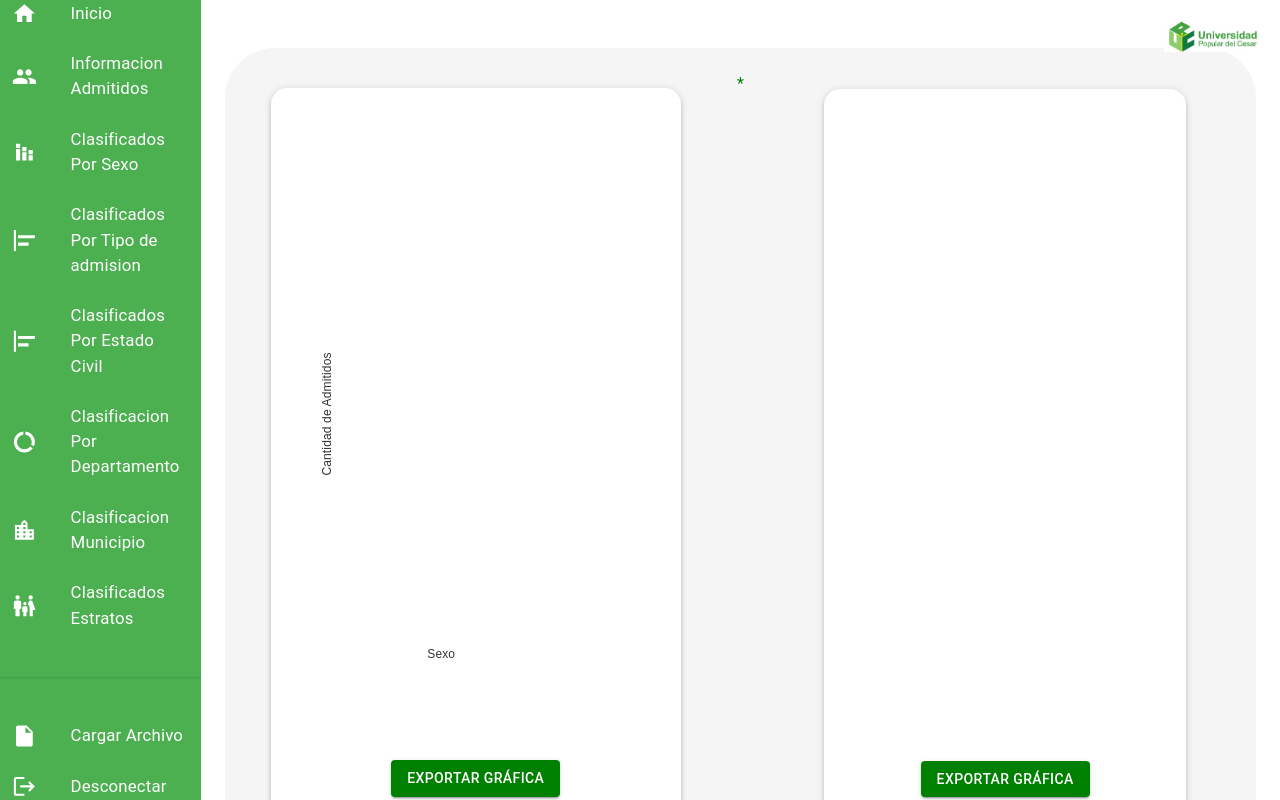
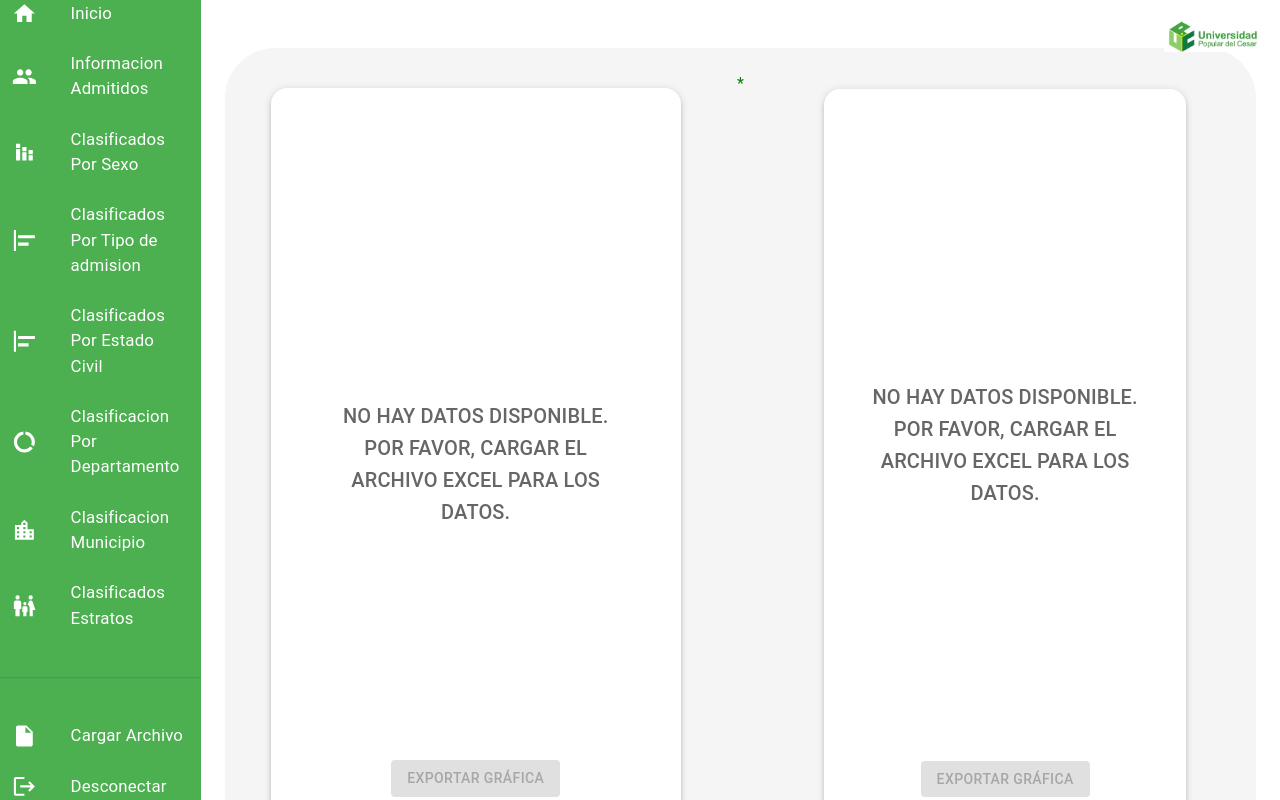
Before and after one commit to shadow-shield/Dashboard-Admin, a React (Vite) app: page / in a window 1280 px wide. Built offline with nearby package versions, Linux system fonts and the light colour scheme.

Commit message:
diseño final front

```diff
--- a/src/components/GraficaAdmitidosPorTipo.jsx
+++ b/src/components/GraficaAdmitidosPorTipo.jsx
@@ -1,22 +1,19 @@
-// GraficosAdmitidos.js
 import { useState, useEffect, useRef } from "react";
 import { ResponsiveBar } from "@nivo/bar";
-import { Card, CardContent, Button } from '@mui/material';
+import { Card, CardContent, Button, Typography, Box } from "@mui/material";
 import html2canvas from "html2canvas";
 import jsPDF from "jspdf";
-import 'jspdf-autotable';
+import "jspdf-autotable";
 
 const GraficaAdmitidos = () => {
   const [chartData, setChartData] = useState([]);
   const chartRef = useRef(null);
 
   useEffect(() => {
-
     const savedData = localStorage.getItem("datosEstudiantes");
 
     if (savedData) {
       const datosEstudiantes = JSON.parse(savedData);
-
 
       const tipoAdmisionCounts = datosEstudiantes.reduce((acc, estudiante) => {
         const tipoAdmision = estudiante.CIRC_DESCRIPCION;
@@ -37,7 +34,7 @@ const GraficaAdmitidos = () => {
 
   const handleExportPDF = () => {
     const input = chartRef.current;
-    const pdf = new jsPDF('landscape');
+    const pdf = new jsPDF("landscape");
 
     html2canvas(input).then((canvas) => {
       const imgData = canvas.toDataURL("image/png");
@@ -47,27 +44,26 @@ const GraficaAdmitidos = () => {
       pdf.addImage(imgData, "PNG", 10, 10, imgWidth, imgHeight);
       pdf.addPage();
 
-      const tableData = chartData.map(item => [item.tipoAdmision, item.cantidad]);
-      const columns = ['Tipo de Admisión', 'Cantidad'];
+      const tableData = chartData.map((item) => [item.tipoAdmision, item.cantidad]);
+      const columns = ["Tipo de Admisión", "Cantidad"];
 
       pdf.autoTable({
         head: [columns],
         body: tableData,
         startY: 10,
-        theme: 'grid',
+        theme: "grid",
         headStyles: {
           fillColor: "green",
           textColor: [255, 255, 255],
         },
       });
 
-
       pdf.save("Reporte_Clasificados_PorTipos.pdf");
     });
   };
 
   return (
-    <Card elevation={3} sx={{ margin:"40px 40px 30px", borderRadius: 4, marginTop:'15px',marginBottom:'85px'}}>
+    <Card elevation={3} sx={{ margin: "40px 40px 30px", borderRadius: 4, marginTop: "15px", marginBottom: "85px" }}>
       <CardContent>
         <div
           ref={chartRef}
@@ -76,8 +72,26 @@ const GraficaAdmitidos = () => {
             background: "white",
             padding: "20px",
             borderRadius: "10px",
+            position: "relative",
           }}
         >
+          {chartData.length === 0 ? (
+             <Box
+             sx={{
+               height: "600px",
+               background: "white",
+               padding: "40px",
+               borderRadius: "10px",
+               display: "flex",
+               alignItems: "center",
+               justifyContent: "center",
+             }}
+           >
+             <Typography variant="h6" color="textSecondary">
+               NO HAY DATOS DISPONIBLE. POR FAVOR, CARGAR EL ARCHIVO EXCEL PARA LOS DATOS.
+             </Typography>
+           </Box>
+          ) : (
             <ResponsiveBar
               data={chartData}
               keys={["cantidad"]}
@@ -129,13 +143,15 @@ const GraficaAdmitidos = () => {
               motionStiffness={90}
               motionDamping={15}
             />
+          )}
         </div>
-        <div style={{ display: 'flex', justifyContent: 'center', marginTop: '20px' }}>
+        <div style={{ display: "flex", justifyContent: "center", marginTop: "20px" }}>
           <Button
             variant="contained"
             color="success"
             onClick={handleExportPDF}
-            sx={{ mt: 2, backgroundColor: 'green' }}
+            sx={{ mt: 2, backgroundColor: "green" }}
+            disabled={chartData.length === 0}
           >
             Exportar Gráfica
           </Button>
--- a/src/components/GraficaEstadoC.jsx
+++ b/src/components/GraficaEstadoC.jsx
@@ -1,6 +1,6 @@
 import { useState, useEffect, useRef } from "react";
 import { ResponsiveBar } from "@nivo/bar";
-import { Card, CardContent, Box, Button } from "@mui/material";
+import { Card, CardContent, Box, Button, Typography } from "@mui/material";
 import jsPDF from "jspdf";
 import html2canvas from "html2canvas";
 import "jspdf-autotable";
@@ -23,7 +23,7 @@ const GraficaEstadoC = () => {
 
       const formattedData = Object.entries(estadoCounts).map(
         ([estadoC, cantidad]) => ({
-          Sexo: estadoC,
+          EstadoCivil: estadoC,
           Cantidad: cantidad,
         })
       );
@@ -43,8 +43,8 @@ const GraficaEstadoC = () => {
       pdf.addImage(imgData, "PNG", 0, 0, imgWidth, imgHeight);
       pdf.addPage();
 
-      const tableData = chartData.map((item) => [item.Sexo, item.Cantidad]);
-      const columns = ["Sexo", "Cantidad"];
+      const tableData = chartData.map((item) => [item.EstadoCivil, item.Cantidad]);
+      const columns = ["Estado Civil", "Cantidad"];
 
       pdf.autoTable({
         head: [columns],
@@ -72,21 +72,45 @@ const GraficaEstadoC = () => {
               background: "white",
               padding: "20px",
               borderRadius: "10px",
+              position: "relative",
             }}
           >
+            {chartData.length === 0 ? (
+              <Box
+              sx={{
+                height: "600px",
+                background: "white",
+                padding: "20px",
+                borderRadius: "10px",
+                display: "flex",
+                alignItems: "center",
+                justifyContent: "center",
+              }}
+            >
+              <Typography variant="h6" color="textSecondary">
+                NO HAY DATOS DISPONIBLE. POR FAVOR, CARGAR EL ARCHIVO EXCEL PARA LOS DATOS.
+              </Typography>
+            </Box>
+            ) : (
               <div style={{ height: "500px" }}>
                 <ResponsiveBar
                   data={chartData}
                   keys={["Cantidad"]}
-                indexBy="Sexo"
+                  indexBy="EstadoCivil"
                   layout="vertical"
                   margin={{ top: 50, right: 130, bottom: 50, left: 60 }}
                   padding={0.7}
                   valueScale={{ type: "linear" }}
                   indexScale={{ type: "band", round: true }}
-                colors={({ data }) =>
-                  data.Sexo === "F" ? "green" : "green"
-                }
+                  colors={({ data }) => {
+                    const colorMap = {
+                      Soltero: "#4caf50",
+                      Casado: "#ff9800",
+                      Viudo: "#f44336",
+                      Otro: "#2196f3",
+                    };
+                    return colorMap[data.EstadoCivil] || "#9c27b0";
+                  }}
                   borderColor={{ from: "color", modifiers: [["darker", 1.6]] }}
                   axisLeft={{
                     tickSize: 5,
@@ -100,7 +124,7 @@ const GraficaEstadoC = () => {
                     tickSize: 5,
                     tickPadding: 5,
                     tickRotation: 0,
-                  legend: "Sexo",
+                    legend: "Estado Civil",
                     legendPosition: "middle",
                     legendOffset: 40,
                   }}
@@ -111,12 +135,14 @@ const GraficaEstadoC = () => {
                   label={({ value }) => `${value}`}
                 />
               </div>
+            )}
           </div>
           <Button
             variant="contained"
             color="success"
             onClick={generarPDF}
-            sx={{ mt: 2, backgroundColor: 'green' }}
+            sx={{ mt: 2, backgroundColor: "green" }}
+            disabled={chartData.length === 0}
           >
             Exportar Gráfica
           </Button>
--- a/src/components/GraficaEstratos.jsx
+++ b/src/components/GraficaEstratos.jsx
@@ -1,6 +1,6 @@
 import { useState, useEffect, useRef } from "react";
 import { ResponsiveBar } from "@nivo/bar";
-import { Card, CardContent, Box, Button } from "@mui/material";
+import { Card, CardContent, Box, Button, Typography } from "@mui/material";
 import jsPDF from "jspdf";
 import html2canvas from "html2canvas";
 import "jspdf-autotable";
@@ -14,7 +14,6 @@ const GraficaEstratos = () => {
 
     if (savedData) {
       const datosEstudiantes = JSON.parse(savedData);
-
 
       const estratoCounts = datosEstudiantes.reduce((acc, estudiante) => {
         const estrato = estudiante.ESTRATO;
@@ -58,7 +57,7 @@ const GraficaEstratos = () => {
         },
       });
 
-      pdf.save("REPORTE_CLASIFICADO_PORESTRATOpdf");
+      pdf.save("REPORTE_CLASIFICADO_PORESTRATO.pdf");
     });
   };
 
@@ -73,9 +72,14 @@ const GraficaEstratos = () => {
               background: "white",
               padding: "20px",
               borderRadius: "10px",
+              display: "flex",
+              alignItems: "center",
+              justifyContent: "center",
+              position: "relative",
             }}
           >
-            <div style={{ height: "500px" }}>
+            {chartData.length > 0 ? (
+              <div style={{ height: "500px", width: "100%" }}>
                 <ResponsiveBar
                   data={chartData}
                   keys={["Cantidad"]}
@@ -85,7 +89,7 @@ const GraficaEstratos = () => {
                   padding={0.7}
                   valueScale={{ type: "linear" }}
                   indexScale={{ type: "band", round: true }}
-                colors={({ data }) => (data.Estrato ? "#4169E1" : "#4169E1")}
+                  colors="#4169E1"
                   borderColor={{ from: "color", modifiers: [["darker", 1.6]] }}
                   axisLeft={{
                     tickSize: 5,
@@ -110,12 +114,30 @@ const GraficaEstratos = () => {
                   label={({ value }) => `${value}`}
                 />
               </div>
+            ) : (
+              <Box
+            sx={{
+              height: "600px",
+              background: "white",
+              padding: "20px",
+              borderRadius: "10px",
+              display: "flex",
+              alignItems: "center",
+              justifyContent: "center",
+            }}
+          >
+            <Typography variant="h6" color="textSecondary">
+              NO HAY DATOS DISPONIBLE. POR FAVOR, CARGAR EL ARCHIVO EXCEL PARA LOS DATOS.
+            </Typography>
+          </Box>
+            )}
           </div>
           <Button
             variant="contained"
             color="success"
             onClick={generarPDF}
-            sx={{ mt: 2, backgroundColor: 'green' }}
+            sx={{ mt: 2, backgroundColor: "green" }}
+            disabled={chartData.length === 0}
           >
             Exportar Gráfica
           </Button>
--- a/src/components/GraficaMunicipio.jsx
+++ b/src/components/GraficaMunicipio.jsx
@@ -1,6 +1,6 @@
 import { useState, useEffect, useRef } from 'react';
 import { ResponsiveBar } from '@nivo/bar';
-import { Card, CardContent, Box, Button } from '@mui/material';
+import { Card, CardContent, Box, Button, Typography } from '@mui/material';
 import html2canvas from 'html2canvas';
 import jsPDF from 'jspdf';
 import 'jspdf-autotable';
@@ -12,7 +12,7 @@ const GraficoEstudiantesPorMunicipio = () => {
     useEffect(() => {
         const savedData = localStorage.getItem('datosEstudiantes');
 
-        if ( savedData ) {
+        if (savedData) {
             const datosEstudiantes = JSON.parse(savedData);
 
             const estudiantesPorMunicipio = datosEstudiantes.reduce((acc, item) => {
@@ -30,7 +30,6 @@ const GraficoEstudiantesPorMunicipio = () => {
             const totalEstudiantes = datosEstudiantes.length;
 
             const data = Object.entries(estudiantesPorMunicipio).map(([key, value]) => ({
-
                 municipio: key,
                 porcentaje: ((value / totalEstudiantes) * 100).toFixed(2),
             }));
@@ -42,7 +41,7 @@ const GraficoEstudiantesPorMunicipio = () => {
     const generarPDF = () => {
         const pdf = new jsPDF('landscape', 'pt', 'a4');
 
-        html2canvas(chartRef.current).then(canvas => {
+        html2canvas(chartRef.current).then((canvas) => {
             const imgData = canvas.toDataURL('image/png');
             const imgWidth = pdf.internal.pageSize.getWidth();
             const imgHeight = (canvas.height * imgWidth) / canvas.width;
@@ -50,8 +49,7 @@ const GraficoEstudiantesPorMunicipio = () => {
             pdf.addImage(imgData, 'PNG', 10, 10, imgWidth, imgHeight);
             pdf.addPage();
 
-
-            const tableData = chartData.map(item => [item.municipio, item.porcentaje]);
+            const tableData = chartData.map((item) => [item.municipio, item.porcentaje]);
             const columns = ['Municipio', 'Porcentaje (%)'];
 
             pdf.autoTable({
@@ -62,7 +60,7 @@ const GraficoEstudiantesPorMunicipio = () => {
                 headStyles: {
                     fillColor: "green",
                     textColor: [255, 255, 255],
-                }
+                },
             });
 
             pdf.save('REPORTE_CLASIFICADOS_POR_MUNICIPIOS.pdf');
@@ -80,8 +78,26 @@ const GraficoEstudiantesPorMunicipio = () => {
                             background: 'white',
                             padding: '20px',
                             borderRadius: '10px',
+                            position: 'relative',
                         }}
                     >
+                        {chartData.length === 0 ? (
+                             <Box
+                             sx={{
+                               height: "600px",
+                               background: "white",
+                               padding: "20px",
+                               borderRadius: "10px",
+                               display: "flex",
+                               alignItems: "center",
+                               justifyContent: "center",
+                             }}
+                           >
+                             <Typography variant="h6" color="textSecondary">
+                               NO HAY DATOS DISPONIBLE. POR FAVOR, CARGAR EL ARCHIVO EXCEL PARA LOS DATOS.
+                             </Typography>
+                           </Box>
+                        ) : (
                             <div style={{ height: '500px' }}>
                                 <ResponsiveBar
                                     data={chartData}
@@ -110,7 +126,6 @@ const GraficoEstudiantesPorMunicipio = () => {
                                         legendPosition: 'middle',
                                         legendOffset: 70,
                                     }}
-
                                     labelSkipWidth={12}
                                     labelSkipHeight={12}
                                     labelTextColor="white"
@@ -118,12 +133,16 @@ const GraficoEstudiantesPorMunicipio = () => {
                                     label={({ value }) => `${value}%`}
                                 />
                             </div>
+                        )}
                     </div>
 
                     <Button
                         variant="contained"
                         sx={{ mt: 2, backgroundColor: 'green' }}
                         onClick={generarPDF}
+                        aria-label="Botón para exportar el gráfico a PDF"
+                        aria-describedby="exportar-grafico-descripcion"
+                        disabled={chartData.length === 0}
                     >
                         Exportar Gráfica
                     </Button>
--- a/src/components/GraficaSexo.jsx
+++ b/src/components/GraficaSexo.jsx
@@ -1,6 +1,6 @@
 import { useState, useEffect, useRef } from "react";
 import { ResponsiveBar } from "@nivo/bar";
-import { Card, CardContent, Box, Button } from "@mui/material";
+import { Card, CardContent, Box, Button, Typography } from "@mui/material";
 import jsPDF from "jspdf";
 import html2canvas from "html2canvas";
 import "jspdf-autotable";
@@ -72,9 +72,13 @@ const GraficaSexo = () => {
               background: "white",
               padding: "20px",
               borderRadius: "10px",
+              display: "flex",
+              alignItems: "center",
+              justifyContent: "center",
             }}
           >
-            <div style={{ height: "500px" }}>
+            {chartData.length > 0 ? (
+              <div style={{ height: "600px", width: "100%" }}>
                 <ResponsiveBar
                   data={chartData}
                   keys={["Cantidad"]}
@@ -84,7 +88,6 @@ const GraficaSexo = () => {
                   padding={0.7}
                   valueScale={{ type: "linear" }}
                   indexScale={{ type: "band", round: true }}
-
                   colors={({ data }) =>
                     data.Sexo === "F" ? "#800080" : "#36a2eb"
                   }
@@ -112,12 +115,30 @@ const GraficaSexo = () => {
                   label={({ value }) => `${value}`}
                 />
               </div>
+            ) : (
+              <Box
+            sx={{
+              height: "600px",
+              background: "white",
+              padding: "20px",
+              borderRadius: "10px",
+              display: "flex",
+              alignItems: "center",
+              justifyContent: "center",
+            }}
+          >
+            <Typography variant="h6" color="textSecondary">
+              NO HAY DATOS DISPONIBLE. POR FAVOR, CARGAR EL ARCHIVO EXCEL PARA LOS DATOS.
+            </Typography>
+          </Box>
+            )}
           </div>
           <Button
             variant="contained"
             color="success"
             onClick={generarPDF}
-            sx={{ mt: 1, backgroundColor: 'green' }}
+            sx={{ mt: 1, backgroundColor: "green" }}
+            disabled={chartData.length === 0}
           >
             Exportar Gráfica
           </Button>
--- a/src/components/GraficoAdminidoPorDepartamentoDeResidencia.jsx
+++ b/src/components/GraficoAdminidoPorDepartamentoDeResidencia.jsx
@@ -1,6 +1,6 @@
 import { useState, useEffect, useRef } from 'react';
 import { ResponsivePie } from '@nivo/pie';
-import { Card, CardContent, Box, Button } from '@mui/material';
+import { Card, CardContent, Box, Button, Typography } from '@mui/material';
 import jsPDF from 'jspdf';
 import html2canvas from 'html2canvas';
 import 'jspdf-autotable';
@@ -10,7 +10,6 @@ const GraficoAdmitidosPorDepartamento = () => {
   const chartRef = useRef();
 
   useEffect(() => {
-
     const savedData = localStorage.getItem('datosEstudiantes');
 
     if (savedData) {
@@ -32,25 +31,18 @@ const GraficoAdmitidosPorDepartamento = () => {
         id: key,
         label: key,
         value: ((value / totalAdmitidos) * 100).toFixed(2),
-        cantidad: value
+        cantidad: value,
       }));
-      console.log(data);
       setChartData(data);
     }
   }, []);
 
-  const customColors = [
-    '#ff6b6b',
-    '#4ecdc4',
-    '#1a535c',
-    '#ffe66d',
-    '#ff9f1c',
-  ];
+  const customColors = ['#ff6b6b', '#4ecdc4', '#1a535c', '#ffe66d', '#ff9f1c'];
 
   const generarPDF = () => {
     const pdf = new jsPDF('landscape', 'pt', 'a4');
 
-    html2canvas(chartRef.current).then(canvas => {
+    html2canvas(chartRef.current).then((canvas) => {
       const imgData = canvas.toDataURL('image/png');
       const imgWidth = pdf.internal.pageSize.getWidth();
       const imgHeight = (canvas.height * imgWidth) / canvas.width;
@@ -58,7 +50,7 @@ const GraficoAdmitidosPorDepartamento = () => {
       pdf.addImage(imgData, 'PNG', 0, 0, imgWidth, imgHeight);
       pdf.addPage();
 
-      const tableData = chartData.map(item => [item.id, item.value]);
+      const tableData = chartData.map((item) => [item.id, item.value]);
       const columns = ['Departamento', 'Porcentaje (%)'];
 
       pdf.autoTable({
@@ -80,6 +72,23 @@ const GraficoAdmitidosPorDepartamento = () => {
     <Card elevation={3} sx={{ margin: 5, borderRadius: 4, marginTop: 2.1 }}>
       <CardContent>
         <Box sx={{ width: '100%', textAlign: 'center', mt: 5 }}>
+          {chartData.length === 0 ? (
+            <Box
+            sx={{
+              height: "600px",
+              background: "white",
+              padding: "20px",
+              borderRadius: "10px",
+              display: "flex",
+              alignItems: "center",
+              justifyContent: "center",
+            }}
+          >
+            <Typography variant="h6" color="textSecondary">
+              NO HAY DATOS DISPONIBLE. POR FAVOR, CARGAR EL ARCHIVO EXCEL PARA LOS DATOS.
+            </Typography>
+          </Box>
+          ) : (
             <div
               ref={chartRef}
               style={{
@@ -132,11 +141,13 @@ const GraficoAdmitidosPorDepartamento = () => {
                 ]}
               />
             </div>
+          )}
           <Button
             variant="contained"
             color="success"
             onClick={generarPDF}
             sx={{ mt: 2, backgroundColor: 'green' }}
+            disabled={chartData.length === 0}
           >
             Exportar Gráfica
           </Button>
```
Lines whose indentation alone changed are shown as unchanged.
